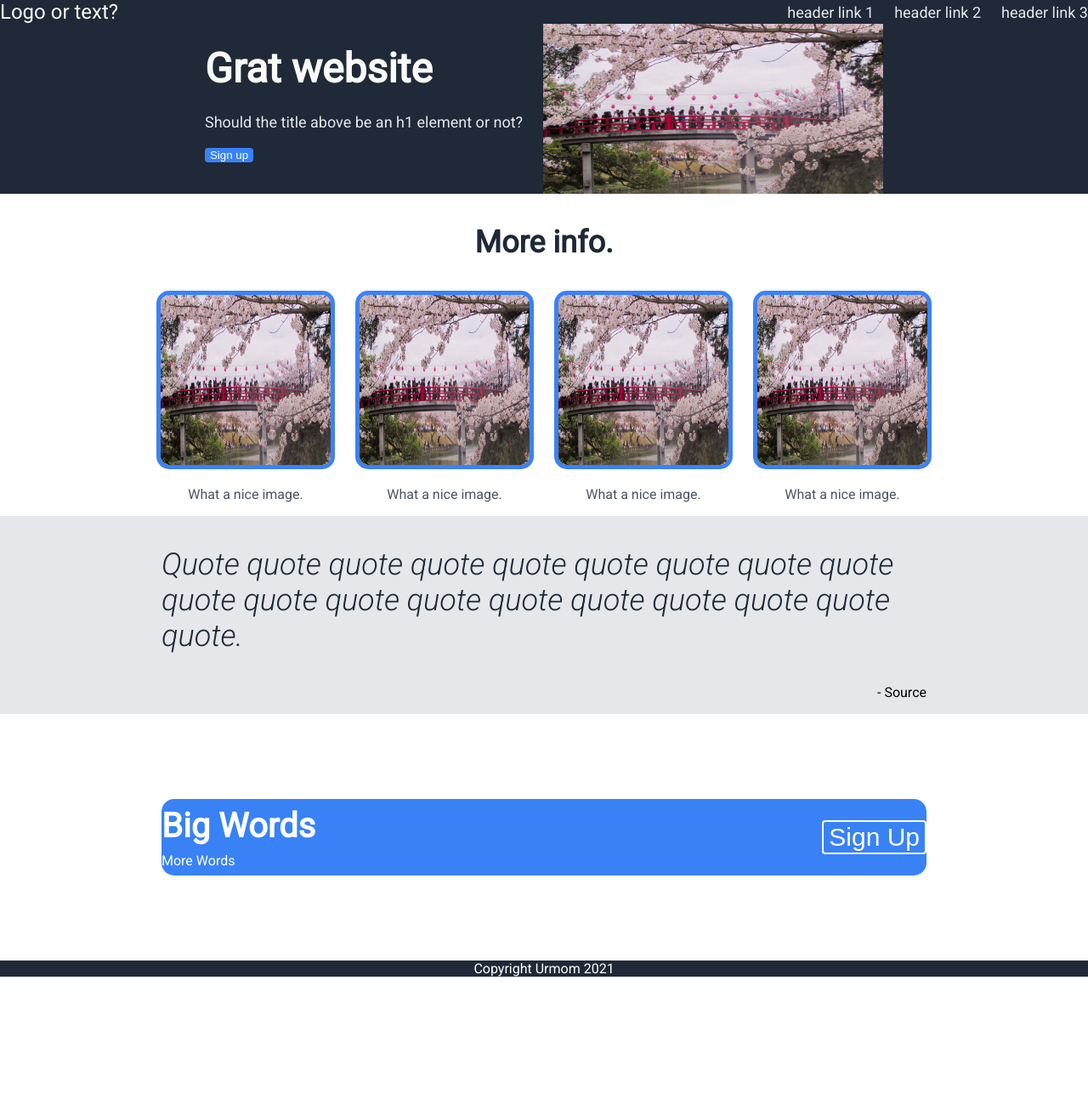
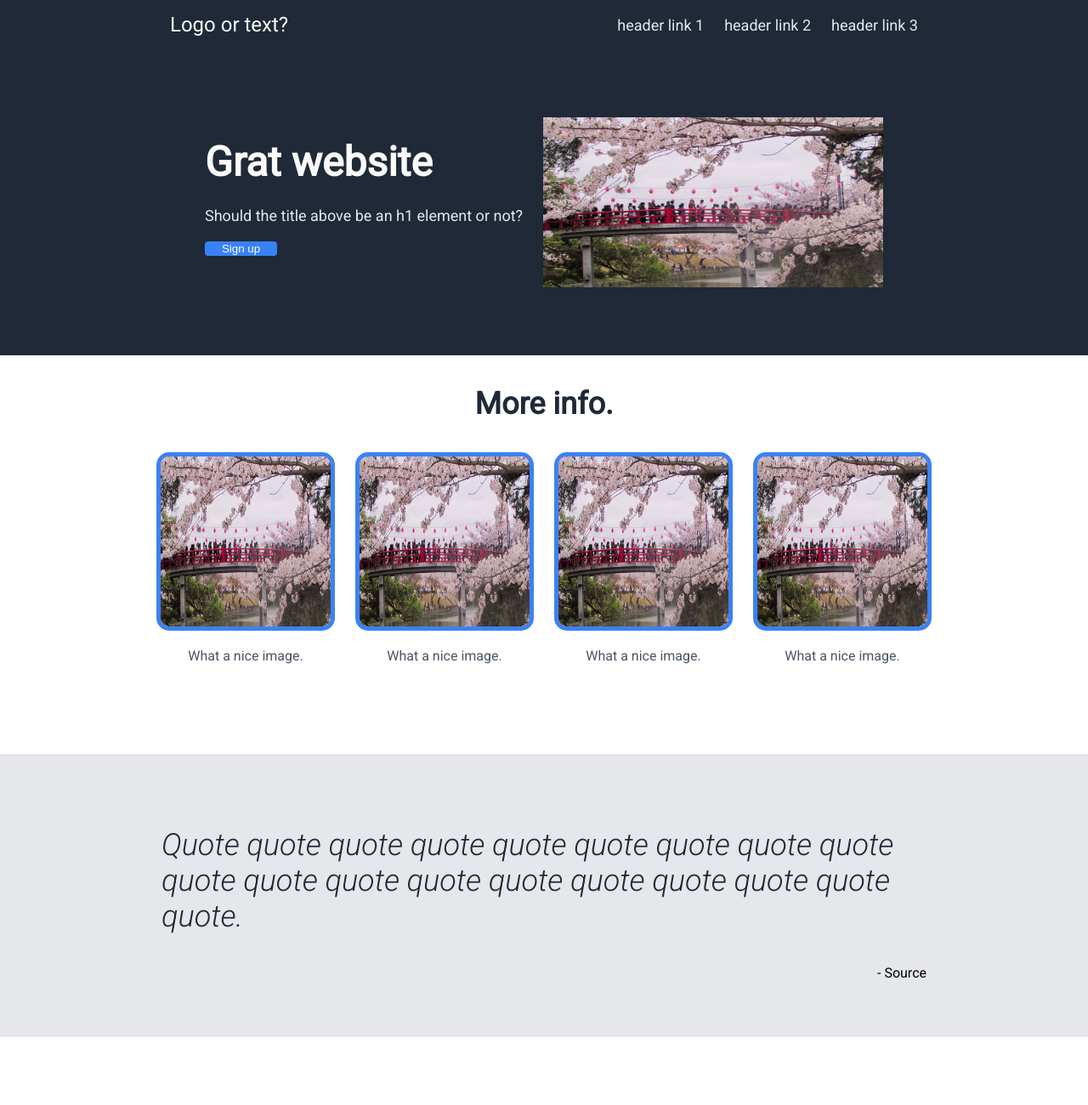
Before and after one commit to A-Dummo/TOP-Flexbox-Site, a plain HTML site: page index.html in a window 1280 px wide. Shown: the top 1300 px of the page at 85% size. Before the commit the page ends 1149 px from the top, so only its background shows below. Drawn offline with Linux system fonts and the light colour scheme.

Commit message:
change padding on everything

```diff
--- a/style.css
+++ b/style.css
@@ -11,12 +11,14 @@ body {
     flex-direction: column;
     align-items: stretch;
     /*justify-content: stretch;*/
+    padding: 0px 200px;
 }
 
 .footer {
     background-color: #1F2937;
     color: white;
     text-align: center;
+    padding: 30px;
 }
 
 .hero-main-text {
@@ -36,6 +38,7 @@ body {
     display: flex;
     justify-content: center;
     gap: 24px;
+    margin: 80px 0px;
 }
 
 /*
@@ -49,6 +52,7 @@ ul {
 .header {
     display: flex;
     align-items: center;
+    margin: 15px 0px;
 }
 
 ul {
@@ -85,6 +89,7 @@ ul {
     display: flex;
     justify-content: center;
     gap: 24px;
+    margin-bottom: 90px;
 }
 
 .quote-section {
@@ -92,6 +97,7 @@ ul {
     display: flex;
     justify-content: center;
     align-items: center;
+    padding: 50px 0px;
 }
 
 .quote-inner {
@@ -113,6 +119,7 @@ button {
     border: 0;
     border-radius: 4px;
     color: white;
+    padding: 1px 20px;
 }
 
 .call-to-action {
@@ -131,6 +138,7 @@ button {
     color: white;
     margin: 100px 0px;
     border-radius: 15px;
+    padding: 20px;
 }
 
 .call-to-action > div > div {
```
